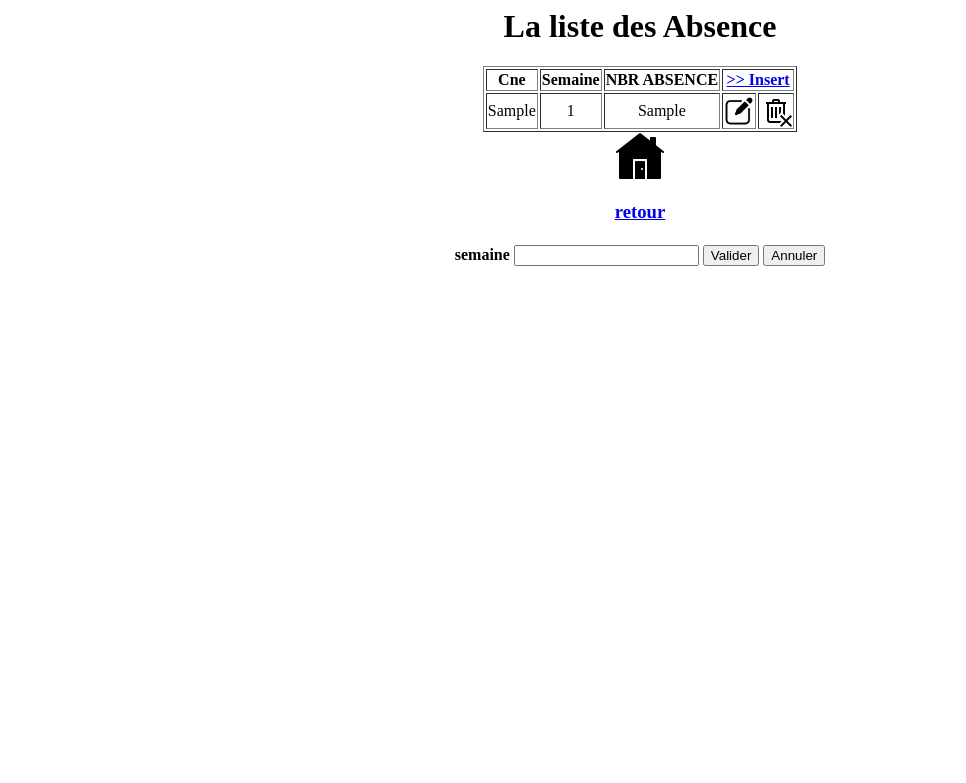
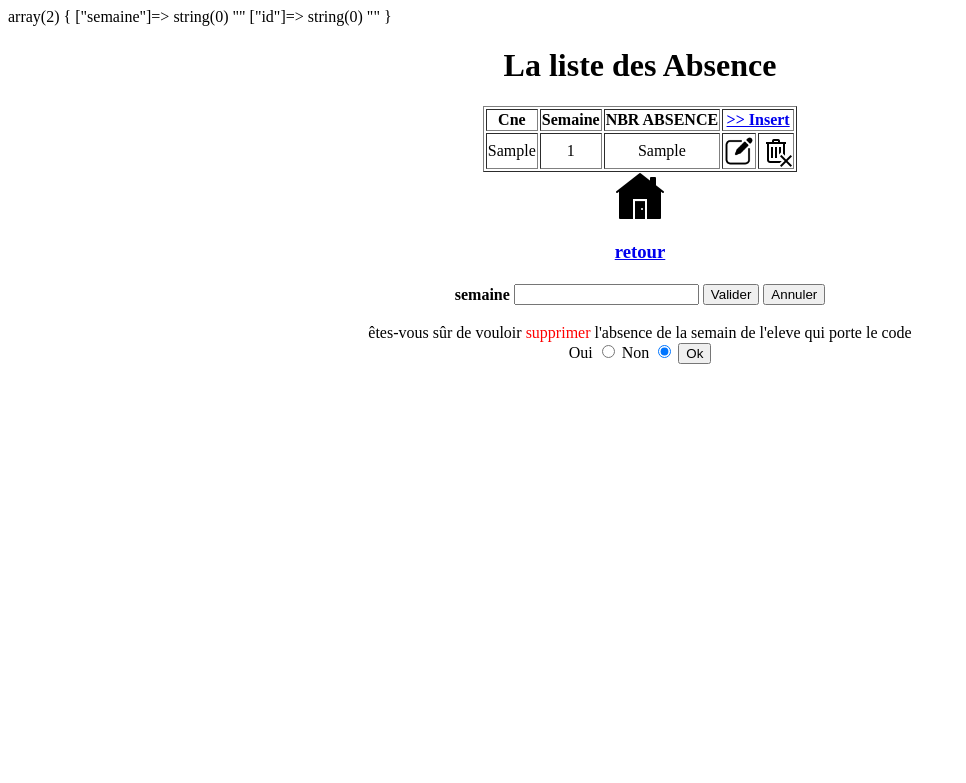
Before and after one commit to souhailbakioui/absenceApp, a PHP site: page /IHM/Absence/absence.php?semaine=&id= in a window 1280 px wide. Shown: the top 783 px of the page, without its empty margins (0-966 px from the left). Run offline with PHP 8.4, Linux system fonts and the light colour scheme; tables that the repository leaves empty or names only in its code hold one stand-in row (values such as "Sample post"); lists and menus that the app fills with data are empty.

Commit message:
fix confirmation befor deleting

```diff
--- a/Access_BD/Absence.php
+++ b/Access_BD/Absence.php
@@ -1,4 +1,5 @@
 <?php
+Global $confitmation;
 include_once("Connexion.php");
 $link=Connexion("tp_3");
 function insert($data){
@@ -11,18 +12,18 @@ $req="insert into absence(semaine,cne,nbr_abs)
 
 function update($data){
 Global $link;
-var_dump($data);
-die();
-$req="update absence set cne='{$data[1]}',
-        nbr_abs='{$data[2]}'
-        where semaine='{$data[0]}' and  cne ='$data[1]'";
+
+$req="update absence set
+    nbr_abs='{$data[2]}'
+    where semaine='{$data[0]}'
+     and  cne ='$data[1]'";
 
 	mysqli_query($link,$req);
 }
 
-function delete($id){
+function delete($id,$semain){
 Global $link;
-$req="delete from absence where  cne ='$id'";
+$req="delete from absence where  cne ='$id' and semaine='$semain'";
 mysqli_query($link,$req);
 }
 
@@ -78,4 +79,21 @@ Global $link;
 $req="select cne from  eleve ";
 return mysqli_query($link,$req);
 }
+function Confirmation($id, $semain)
+{
 ?>
+	<form action="../../Traitement/Absence.php" method="POST">
+		êtes-vous sûr de vouloir <span style='color:red'> supprimer </span> l'absence  de la semain  <strong><?= $semain ?></strong>
+        de l'eleve qui porte le code <?php echo  $id ?> <br>
+		Oui <input type="radio" name="conf" value="oui">
+		Non <input type="radio" name="conf" value="non" checked>
+		<input type="submit" value="Ok">
+		<input type="hidden" name="action" value="delete">
+		<input type="hidden" name="id" value=<?php echo $id?>>
+		<input type="hidden" name="semain" value=<?php echo $semain?>>
+
+	</form>
+
+<?php
+}
+?>
--- a/IHM/Absence/absence.php
+++ b/IHM/Absence/absence.php
@@ -4,6 +4,7 @@ $res = all();
 if ((isset($_GET['submitSemain']) && $_GET['action'] == 'shearch')) {
     $abcent = getAbsenctBySemain($_GET['nbrSmaine']);
 }
+var_dump($_GET);
 
 ?>
 <center>
@@ -24,14 +25,15 @@ if ((isset($_GET['submitSemain']) && $_GET['action'] == 'shearch')) {
                 <td><a href="form.php?action=update&id=<?= $V[1] ?>">
                 <img src="../../Icons/icons8-edit-48.png" style="height: 30px;">
             </a></td>
-                <td><a href="../../Traitement/Absence.php?action=delete&id=<?= $V[1] ?>&nom=<?= $V[0] ?>">
+                <td>
+                    <a href="../../Traitement/Absence.php?id=<?= $V[1] ?>&semaine=<?= $V[0] ?>">
                         <img src="../../Icons/icons8-remove-32.png">
                     </a>
                 </td>
             </tr>
         <?php } ?>
     </table>
-        <a href="../../index.php">
+        <a href="../../">
             <img src="../../Icons/icons8-home-page-100.png" style="height: 50px;">
             <h3>retour</h3>
         </a>
@@ -46,7 +48,12 @@ if ((isset($_GET['submitSemain']) && $_GET['action'] == 'shearch')) {
             </tr>
         </table>
     </form>
+
     <?php
+    if(isset($_GET['semaine'])){
+
+        Confirmation($_GET['id'],$_GET['semaine']);
+    }
     if (isset($_GET['submitSemain']) && $_GET['action'] == 'shearch') {
         getFrontTable($abcent);
     }
--- a/IHM/Absence/form.php
+++ b/IHM/Absence/form.php
@@ -3,6 +3,7 @@ $action = "insert";
 
 include_once "../../Access_BD/Absence.php";
 if (isset($_GET['id'])) {
+
     $res = find($_GET['id']);
     $V = mysqli_fetch_array($res);
     $action = "update";
@@ -16,12 +17,12 @@ if (isset($_GET['id'])) {
 
             <tr>
                 <td>Semain</td>
-                <td><input type="text" name="semain" value="<?= $V[1] ?>"></td>
+                <td><input type="text" name="semain" value="<?= $V[0] ?>" <?php echo  $action=="update" ?  "disabled" :"" ?>></td>
             </tr>
             <tr>
                 <td>Cne</td>
                 <td>
-                    <select name="cne">
+                    <select name="cne" <?php echo  $action=="update" ?  "disabled" :"" ?>>
                         <?php
                         $result = getCneList();
 
--- a/IHM/Eleve/form.php
+++ b/IHM/Eleve/form.php
@@ -16,7 +16,7 @@ if (isset($_GET['id'])) {
         <table>
             <tr>
                 <td>Cne</td>
-                <td><input type="text" name="cne" value="<?= $V[1] ?>"></td>
+                <td><input type="text" name="cne" value="<?= $V[0] ?>"></td>
             </tr>
             <tr>
                 <td>Nom</td>
```
Also changed, not shown: Access_BD/Eleve.php (+5 -3 lines), Traitement/Absence.php (+23 -8 lines).
